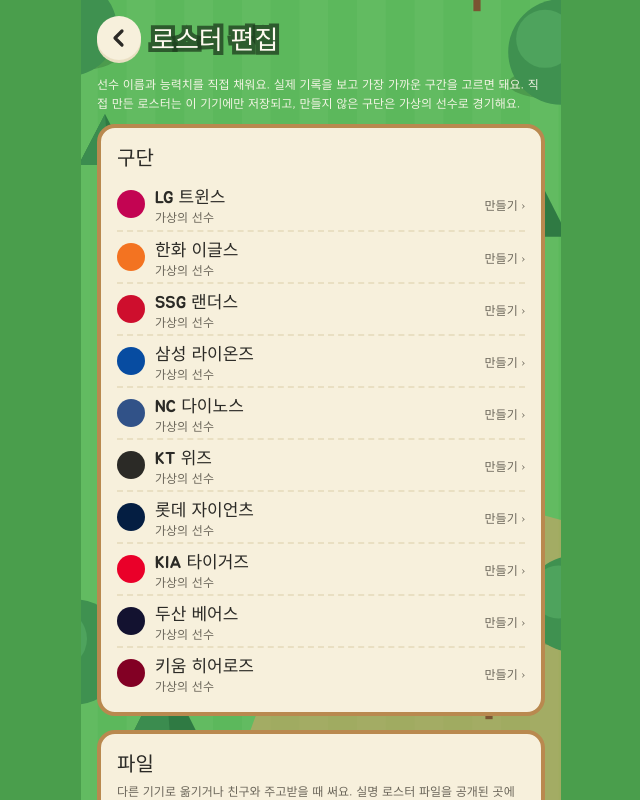
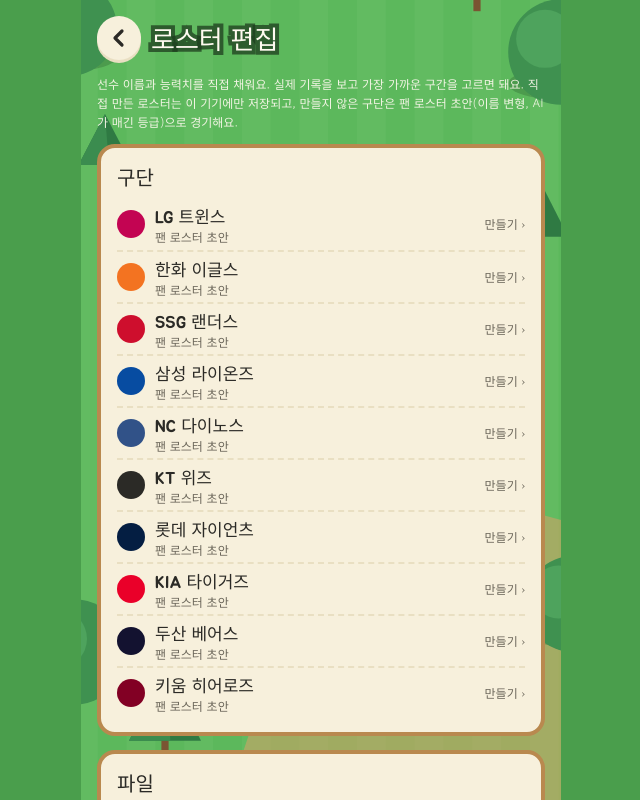
Before and after one commit to leeeeeseojin/my-dugout, a React (Vite) app: page / in a window 1280 px wide. Both pictures are taken after a click on the button "로스터 편집". Shown: the whole page, without its empty margins (319-959 px from the left). Built offline with nearby package versions, Linux system fonts and the light colour scheme.

Commit message:
feat: 기본 선수를 팬 로스터 초안으로 바꾸고 편집기에서 초안부터 시작

```diff
--- a/src/screens/RosterScreen.tsx
+++ b/src/screens/RosterScreen.tsx
@@ -1,8 +1,8 @@
 // 로스터 편집: 구단별로 선수 이름과 대략적 능력치를 직접 채운다
 
 import { useRef, useState } from 'react'
-import { DEFAULT_HITTER, DEFAULT_PITCHER, HITTER_SCALE, PITCHER_SCALE, fromPlayer, type CustomPlayer } from '../data/ratings'
-import { sampleRepository } from '../data/sampleRoster'
+import { fanRoster } from '../data/fanRosters'
+import { DEFAULT_HITTER, DEFAULT_PITCHER, HITTER_SCALE, PITCHER_SCALE, type CustomPlayer } from '../data/ratings'
 import { TEAMS, getTeam } from '../data/teams'
 import { checkRoster, exportRosters, parseRosterFile, type CustomRoster, type RosterMap } from '../storage/rosters'
 import { BackIcon } from '../ui/icons'
@@ -82,7 +82,7 @@ export function RosterScreen({ rosters, onChange, onBack }: Props) {
         <h1 className="title-text">로스터 편집</h1>
       </div>
       <p className="notice">
-        선수 이름과 능력치를 직접 채워요. 실제 기록을 보고 가장 가까운 구간을 고르면 돼요. 직접 만든 로스터는 이 기기에만 저장되고, 만들지 않은 구단은 가상의 선수로 경기해요.
+        선수 이름과 능력치를 직접 채워요. 실제 기록을 보고 가장 가까운 구간을 고르면 돼요. 직접 만든 로스터는 이 기기에만 저장되고, 만들지 않은 구단은 팬 로스터 초안(이름 변형, AI가 매긴 등급)으로 경기해요.
       </p>
 
       <div className="note">
@@ -95,7 +95,7 @@ export function RosterScreen({ rosters, onChange, onBack }: Props) {
               <span className="order" style={{ background: t.color }} />
               <span className="rr-name">
                 {t.name}
-                <small>{r ? `타자 ${check!.counts.hitters} · 투수 ${check!.counts.starters + check!.counts.bullpen}` : '가상의 선수'}</small>
+                <small>{r ? `타자 ${check!.counts.hitters} · 투수 ${check!.counts.starters + check!.counts.bullpen}` : '팬 로스터 초안'}</small>
               </span>
               <span className={`rr-tag${check?.ok ? ' mine' : check ? ' warn' : ''}`}>{check?.ok ? '내 로스터' : check ? '채우는 중' : '만들기 ›'}</span>
             </button>
@@ -160,10 +160,10 @@ function TeamRoster({ teamId, roster, onChange, onBack }: { teamId: string; rost
           </div>
           <div className="note">
             <h2>어떻게 시작할까요?</h2>
-            <p className="note-sub">가상 선수로 시작하면 25명이 이미 채워져 있어서, 이름과 능력치만 바꾸면 돼요.</p>
+            <p className="note-sub">팬 로스터 초안으로 시작하면 25명이 이미 채워져 있어요. AI가 매긴 등급이라 틀린 곳이 있을 수 있으니, 아는 대로 이름과 능력치를 고쳐 주세요.</p>
             <div className="btn-row">
-              <button className="game-btn" onClick={() => save(sampleRepository.getRoster(teamId).map(fromPlayer))}>
-                가상 선수로 시작
+              <button className="game-btn" onClick={() => save(fanRoster(teamId))}>
+                팬 로스터 초안으로 시작
               </button>
               <button className="game-btn secondary" onClick={() => save([])}>
                 빈 로스터
@@ -243,7 +243,7 @@ function TeamRoster({ teamId, roster, onChange, onBack }: { teamId: string; rost
 
       <div className="btn-row">
         <button className={`game-btn secondary${confirmReset ? ' danger' : ''}`} onClick={() => (confirmReset ? onChange(null) : setConfirmReset(true))}>
-          {confirmReset ? '한 번 더 누르면 가상 선수로 되돌려요' : '가상 선수로 되돌리기'}
+          {confirmReset ? '한 번 더 누르면 팬 로스터 초안으로 되돌려요' : '팬 로스터 초안으로 되돌리기'}
         </button>
       </div>
 
--- a/src/storage/rosters.ts
+++ b/src/storage/rosters.ts
@@ -1,7 +1,7 @@
 // 직접 만든 로스터: 이 기기에만 저장하고, 파일로 내보내고 불러올 수 있다
 
 import { toPlayer, type CustomPlayer, type Level, type Platoon } from '../data/ratings'
-import { sampleRepository } from '../data/sampleRoster'
+import { FAN_ROSTER_LABEL, fanRoster } from '../data/fanRosters'
 import type { Hand, PitcherRole, Player, PlayerRepository, Position } from '../data/types'
 
 export interface CustomRoster {
@@ -69,14 +69,22 @@ function rosterPlayers(r: CustomRoster): Player[] {
   return list
 }
 
-/** 경기에 쓸 수 있는 직접 만든 로스터가 있으면 그것을, 없으면 가상 샘플 선수를 쓴다 */
+const fanCache = new Map<string, Player[]>()
+
+/** 팬 로스터 초안(이름 변형, AI 등급)을 엔진 선수로 */
+export function fanPlayers(teamId: string): Player[] {
+  if (!fanCache.has(teamId)) fanCache.set(teamId, fanRoster(teamId).map((p, i) => toPlayer(teamId, p, i, 'ai')))
+  return fanCache.get(teamId)!
+}
+
+/** 경기에 쓸 수 있는 직접 만든 로스터가 있으면 그것을, 없으면 팬 로스터 초안을 쓴다 */
 export function createRepository(map: RosterMap): PlayerRepository {
   const usable = Object.values(map).filter((r) => checkRoster(r.players).ok)
   return {
-    sourceLabel: usable.length ? `직접 만든 로스터 ${usable.length}팀 · 나머지는 가상의 선수` : '샘플 데이터 · 가상의 선수와 기록',
+    sourceLabel: usable.length ? `직접 만든 로스터 ${usable.length}팀 · 나머지는 ${FAN_ROSTER_LABEL}` : FAN_ROSTER_LABEL,
     getRoster(teamId) {
       const r = map[teamId]
-      return r && checkRoster(r.players).ok ? rosterPlayers(r) : sampleRepository.getRoster(teamId)
+      return r && checkRoster(r.players).ok ? rosterPlayers(r) : fanPlayers(teamId)
     },
   }
 }
```
